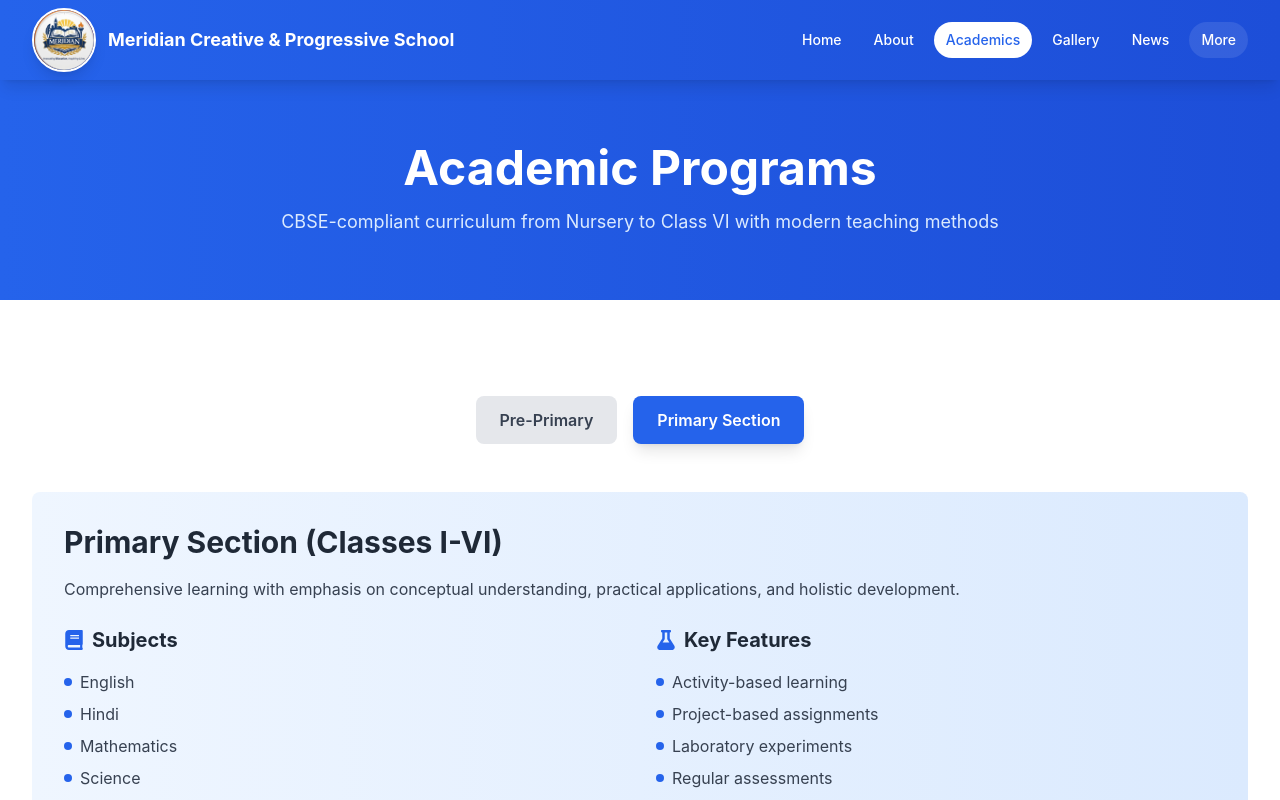
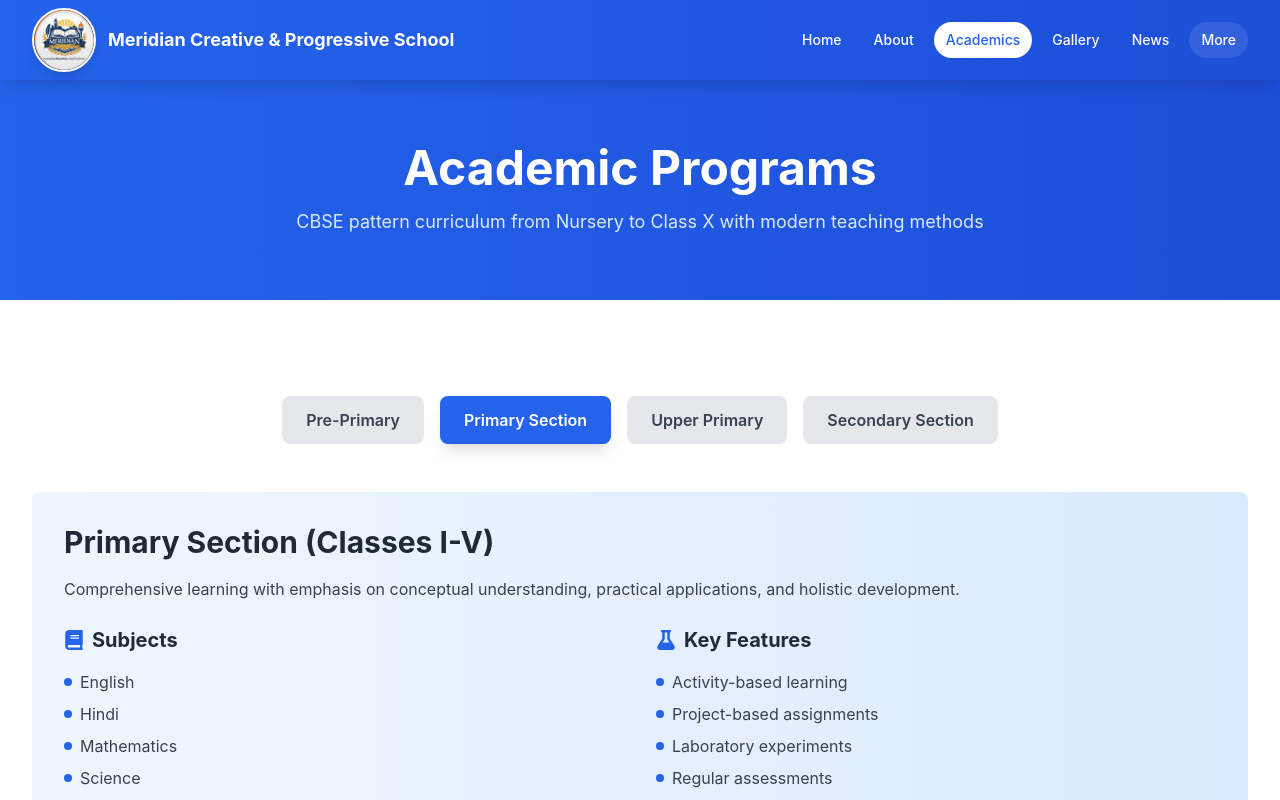
Before and after one commit to mcpschool97-afk/MCPS-School, a Next.js app in the folder frontend/: page /academics in a window 1280 px wide. Shown: the top 800 px of the page. Built offline with nearby package versions, Linux system fonts and the light colour scheme.

Commit message:
Update homepage, about, and academics copy for CBSE pattern and class ranges

```diff
--- a/frontend/src/pages/about.tsx
+++ b/frontend/src/pages/about.tsx
@@ -70,7 +70,7 @@ export default function About() {
             >
               <h2 className="text-3xl font-bold text-gray-800 mb-6">Our Vision</h2>
               <p className="text-gray-600 leading-relaxed mb-4">
-                To be a leading CBSE-affiliated school recognized for excellence in academics, sports, and character development. We envision a school where innovation meets tradition, and students are empowered to achieve their full potential.
+                To be a leading CBSE pattern school recognized for excellence in academics, sports, and character development. We envision a school where innovation meets tradition, and students are empowered to achieve their full potential.
               </p>
               <p className="text-gray-600 leading-relaxed">
                 We strive to create a global perspective in our students while maintaining strong values and cultural roots.
@@ -126,7 +126,7 @@ export default function About() {
             <h2 className="text-3xl font-bold text-gray-800 mb-8">Our Journey</h2>
             <div className="bg-gradient-to-r from-blue-50 to-blue-100 p-8 rounded-lg">
               <p className="text-gray-700 leading-relaxed mb-4">
-                Founded in 2010, Meridian Creative & Progressive School has grown into one of the most respected CBSE-affiliated institutions in the region. Over the years, we have maintained our commitment to academic excellence while embracing modern educational practices.
+                Founded in 2010, Meridian Creative & Progressive School has grown into one of the most respected CBSE pattern institutions in the region. Over the years, we have maintained our commitment to academic excellence while embracing modern educational practices.
               </p>
               <p className="text-gray-700 leading-relaxed mb-4">
                 Our state-of-the-art facilities, dedicated faculty, and holistic approach to education have helped us produce hundreds of successful alumni who are making their mark in various fields.
--- a/frontend/src/pages/academics.tsx
+++ b/frontend/src/pages/academics.tsx
@@ -13,10 +13,22 @@ export default function Academics() {
       features: ['Play-based learning', 'Storytelling sessions', 'Creative play', 'Social interaction activities'],
     },
     primary: {
-      name: 'Primary Section (Classes I-VI)',
+      name: 'Primary Section (Classes I-V)',
       description: 'Comprehensive learning with emphasis on conceptual understanding, practical applications, and holistic development.',
       subjects: ['English', 'Hindi', 'Mathematics', 'Science', 'Social Studies', 'Computer Science', 'Physical Education', 'Art', 'Music'],
       features: ['Activity-based learning', 'Project-based assignments', 'Laboratory experiments', 'Regular assessments', 'Interactive teaching'],
+    },
+    upperPrimary: {
+      name: 'Upper Primary (Classes VI-VIII)',
+      description: 'A bridge to advanced learning with integrated science, mathematics, and language studies to build a strong foundation.',
+      subjects: ['English', 'Hindi', 'Mathematics', 'Science', 'Social Studies', 'Computer Science', 'Physical Education', 'Art', 'Music', 'Life Skills'],
+      features: ['Concept-based learning', 'Hands-on experiments', 'Collaborative projects', 'Technology integration', 'Value education'],
+    },
+    secondary: {
+      name: 'Secondary Section (Classes IX-X)',
+      description: 'Focused academic preparation for higher classes through rigorous concepts, exam readiness, and skill development.',
+      subjects: ['English', 'Hindi', 'Mathematics', 'Science', 'Social Studies', 'Computer Science', 'Physical Education', 'Art', 'Music', 'Career Guidance'],
+      features: ['Comprehensive revision', 'Competitive exam orientation', 'Advanced lab work', 'Critical thinking development', 'Mentorship support'],
     },
   };
 
@@ -33,7 +45,7 @@ export default function Academics() {
           >
             <h1 className="text-4xl md:text-5xl font-bold mb-4">Academic Programs</h1>
             <p className="text-lg text-blue-100">
-              CBSE-compliant curriculum from Nursery to Class VI with modern teaching methods
+              CBSE pattern curriculum from Nursery to Class X with modern teaching methods
             </p>
           </motion.div>
         </div>
--- a/frontend/src/pages/index.tsx
+++ b/frontend/src/pages/index.tsx
@@ -54,7 +54,7 @@ export default function Home() {
     {
       icon: <FaBook className="w-8 h-8" />,
       title: 'Quality Education',
-      description: 'CBSE-compliant curriculum with modern teaching methodologies',
+      description: 'CBSE pattern curriculum with modern teaching methodologies',
     },
     {
       icon: <FaTrophy className="w-8 h-8" />,
@@ -164,7 +164,7 @@ export default function Home() {
                 </div>
               </div>
               <div className="flex-1 text-center sm:text-left">
-                <h3 className="text-xs sm:text-sm lg:text-base font-bold text-white mb-1">Nirmala Chauhan</h3>
+                <h3 className="text-xs sm:text-sm lg:text-base font-bold text-white mb-1">Late Dr. Nirmala Chauhan</h3>
                 <p className="text-[10px] sm:text-[11px] font-semibold text-blue-100 mb-1">Founding Mother</p>
                 <p className="text-[10px] sm:text-[11px] text-blue-100 italic leading-tight">A beacon of inspiration and dedication to education</p>
               </div>
@@ -184,7 +184,7 @@ export default function Home() {
               Welcome to Meridian Creative & Progressive School
             </h1>
             <p className="text-xl md:text-2xl text-blue-100 mb-10 leading-relaxed">
-              Nurturing minds, building futures. CBSE-affiliated school dedicated to academic excellence and holistic development.
+              Innovating Education And Inspiring Lives
             </p>
             <motion.button
               onClick={handleExploreMore}
```
